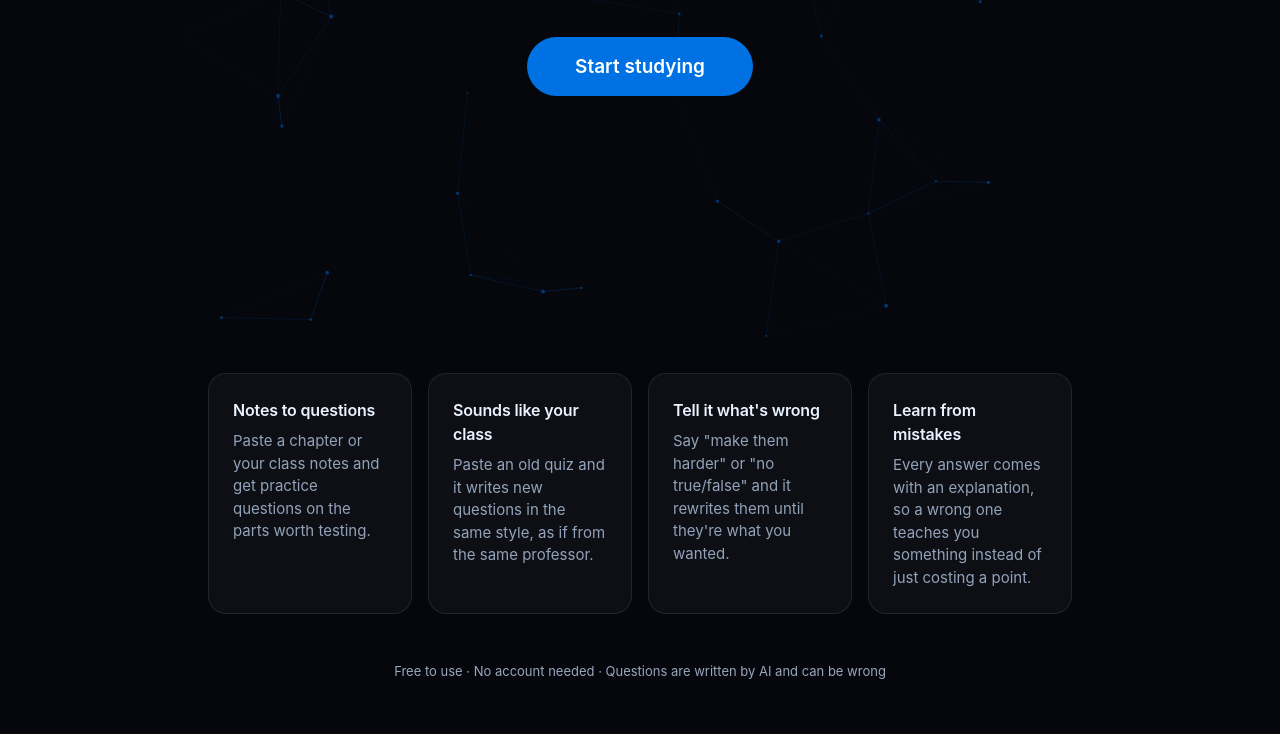
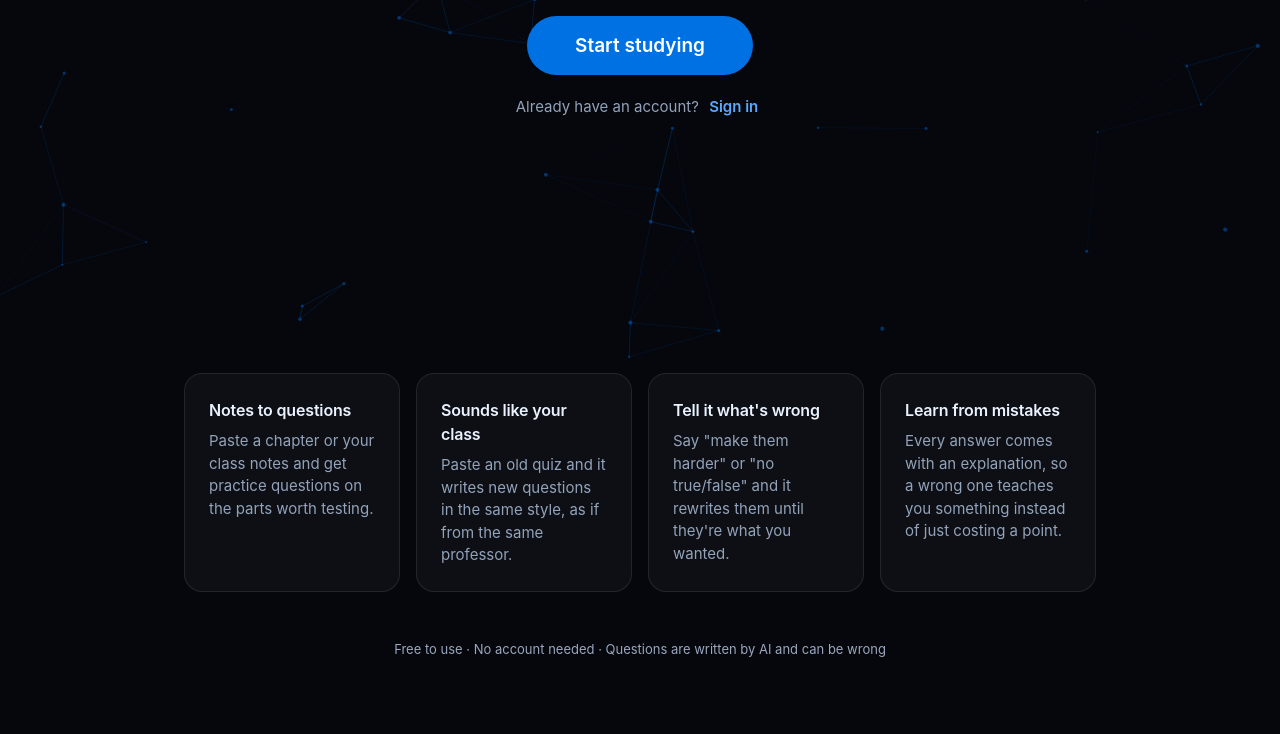
Before and after one commit to thomasuzda/smart-study-ai, a website: page index.html in a window 1280 px wide. Shown: the part 427-1161 px from the top of the page. Drawn offline with nearby package versions, Linux system fonts and the light colour scheme.

Commit message:
Move sign-in under Start studying, and run the background full width
Sign-in now sits under the hero button as "Already have an account? Sign in",
which is where someone is already looking, and it opens the log-in form rather
than sign-up. The top menu's Account item is now shown only once you're signed
in, since it was only ever labelled "Sign In" to cover this job. Guests still
have two ways in: this prompt and the guest banner's "Create a free account".

The tight inline padding left a 22px tap target, half what a thumb needs, so an
invisible ::after grows the hit area to 44px without moving anything or
inflating the hover pill.

The constellation now spans the whole display. It was capped at 960px because
.screen constrains every screen to a readable column, which stopped the field
well short of the edges on a wide monitor. Rather than break the canvas out
with 100vw — which counts the scrollbar, and left the page scrollable 8px
sideways even with overflow-x: clip on html — the cap moves off the landing
section and onto the cards inside it. The hero is then the width of the
display and the canvas simply fills it.

Also fixed: resizing the window while on another screen left the canvas at its
old size, because the container measures 0 while hidden and resize() bails.
Coming back stretched a stale bitmap to fit — 1905px of canvas in a 1085px box,
a 0.57x squash. Now a ResizeObserver watches the container itself, plus a
synchronous re-measure in sync() for the case where the tab was in the
background and the observer's callback hadn't been delivered yet.

Co-Authored-By: Claude Opus 5 <noreply@anthropic.com>

```diff
--- a/css/style.css
+++ b/css/style.css
@@ -1244,8 +1244,8 @@ h3 {
   margin-bottom: 4rem;
 }
 
-/* Feature cards. auto-fit means they reflow from four across to two to one
-   as the window narrows, with no separate mobile rules. */
+/* Feature cards. Column counts are set explicitly at each breakpoint further
+   down, so all four always fill their row. */
 .landing__features {
   list-style: none;
   display: grid;
@@ -1731,9 +1731,38 @@ h3 {
   border: 0;
 }
 
-/* The ring canvas fills the hero only, not the whole scrollable landing. */
+/* The canvas fills the hero's height only, not the whole scrollable landing —
+   but it breaks out of the 60rem text column so the field reaches both edges
+   of the screen instead of stopping short on a wide monitor.
+
+   The landing is the one screen that runs edge to edge. Every other screen is
+   capped at a readable column by .screen, and that cap was cutting the field
+   off at 960px on a wide monitor. Rather than break the canvas out with 100vw
+   — which counts the scrollbar and left the page scrollable 8px sideways — the
+   cap moves off the section and onto the content inside it. The canvas can
+   then just fill the hero, and the hero is the width of the display. */
+.landing {
+  max-width: none;
+  padding-left: 0;
+  padding-right: 0;
+}
+
+/* The cards keep the readable column the section gave up. The hero doesn't
+   need one: its children are already centred and individually capped. */
+.landing__below {
+  max-width: 60rem;
+  margin-left: auto;
+  margin-right: auto;
+}
+
 .landing__hero { position: relative; }
-.landing__hero > .constellation { position: absolute; inset: 0; z-index: 0; }
+
+.landing__hero > .constellation {
+  position: absolute;
+  inset: 0;
+  z-index: 0;
+}
+
 .landing__hero > *:not(.constellation) { position: relative; z-index: 1; }
 
 /* The background is faint now, so the tagline needs no shadow to survive it. */
@@ -1811,3 +1840,53 @@ h3 {
 @media (min-width: 1000px) {
   .landing__features { grid-template-columns: repeat(4, 1fr); }
 }
+
+/* --------------------------------------------------------------------------
+   SIGN IN UNDER THE HERO BUTTON
+   Quieter than "Start studying" on purpose — signing in is the secondary
+   path, and a second loud button beside the first makes neither one read as
+   the thing to do.
+   -------------------------------------------------------------------------- */
+.landing__signin {
+  margin: 1.25rem 0 0;
+  font-size: calc(0.9375rem * var(--font-scale));
+  color: var(--text-muted);
+}
+
+/* Without this the paragraph still lays out when hidden, because .link-button
+   inside it keeps the line boxed open. */
+.landing__signin[hidden] { display: none; }
+
+.landing__signin .link-button {
+  /* Tighter than the standalone link-button so it sits on the same line as
+     the question rather than looking like a separate control. */
+  padding: 0.125rem 0.375rem;
+  font-size: inherit;
+  font-weight: 600;
+  position: relative;
+}
+
+/* That tight padding leaves a 22px-tall tap target, which is half what a
+   thumb needs. This invisible overlay grows the hit area to 44px without
+   moving anything or inflating the hover pill. The gap to the button above is
+   20px, so it can't swallow clicks meant for "Start studying". */
+.landing__signin .link-button::after {
+  content: "";
+  position: absolute;
+  inset: -11px -4px;
+}
+
+/* The landing is dark in both themes, so the muted grey defined for light
+   backgrounds would nearly vanish here. */
+.on-landing .landing__signin { color: #93a2b8; }
+
+.on-landing .landing__signin .link-button { color: #5aa9ff; }
+
+.on-landing .landing__signin .link-button:hover {
+  background-color: rgba(90, 169, 255, 0.14);
+}
+
+/* The Account item is hidden for guests now that signing in lives on the
+   landing. Buttons aren't display:flex, but a stray display rule elsewhere
+   would silently defeat [hidden], so state it. */
+.menu__item[hidden] { display: none; }
--- a/index.html
+++ b/index.html
@@ -100,6 +100,17 @@
           <button class="btn btn--primary btn--large" type="button" id="landing-start">
             Start studying
           </button>
+
+          <!-- Sign-in sits under the button rather than in the top menu: this
+               is where a new visitor is already looking, and it keeps the
+               header to navigation only. Hidden once you're signed in, since
+               there's nothing to sign in to at that point. -->
+          <p class="landing__signin" id="landing-signin">
+            Already have an account?
+            <button class="link-button" type="button" id="landing-signin-button">
+              Sign in
+            </button>
+          </p>
         </div>
       </div>
 
--- a/js/constellation.js
+++ b/js/constellation.js
@@ -177,6 +177,19 @@ const Constellation = (function () {
   }
 
   function sync() {
+    if (!container) return;
+
+    /* Re-measure on the way back onto the landing. The ResizeObserver above
+       covers live window dragging, but its callback is delivered with the
+       browser's rendering steps, which are suspended in a background tab —
+       so a resize that happened while the tab was hidden, or while another
+       screen was showing, might not have landed yet. This check is synchronous
+       and costs one layout read, and resize() ignores a zero-sized container. */
+    if (container.clientWidth &&
+        (container.clientWidth !== width || container.clientHeight !== height)) {
+      resize();
+    }
+
     if (matchMedia('(prefers-reduced-motion: reduce)').matches) return;
     if (visible()) start(); else stop();
   }
@@ -197,7 +210,17 @@ const Constellation = (function () {
       return;
     }
 
-    window.addEventListener('resize', resize);
+    /* A plain window 'resize' listener isn't enough: while the landing is on
+       another screen the container is display:none and measures 0, so resize()
+       bails and the canvas keeps its old size. Come back and CSS stretches
+       that stale bitmap to fit. A ResizeObserver fires whenever the container's
+       own box changes — including 0 -> full when it becomes visible again — so
+       the two can't drift apart. */
+    if (typeof ResizeObserver === 'function') {
+      new ResizeObserver(resize).observe(container);
+    } else {
+      window.addEventListener('resize', resize);
+    }
     document.addEventListener('visibilitychange', sync);
 
     container.ownerDocument.addEventListener('pointermove', function (e) {
--- a/js/ui.js
+++ b/js/ui.js
@@ -674,6 +674,10 @@
     });
   });
 
+  document.getElementById("landing-signin-button").addEventListener("click", function () {
+    openAuth("login");
+  });
+
   document.getElementById("account-login").addEventListener("click", function () {
     openAuth("login");
   });
@@ -710,11 +714,21 @@
       ? "Manage how you're signed in."
       : "Sign in to keep your study chats on every device.";
 
+    // --- Landing sign-in ---
+    // The prompt under "Start studying" is only for people who aren't signed
+    // in; leaving it up afterwards would offer something already done.
+    const landingSignin = document.getElementById("landing-signin");
+    if (landingSignin) landingSignin.hidden = signedIn;
+
     // --- Menu ---
-    // "Account" reads oddly when you aren't one; call it what it does.
+    // Signing in now lives under the "Start studying" button, so the menu item
+    // is only useful once there's an account to manage. Guests still have two
+    // ways in: that landing prompt, and the guest banner's "Create a free
+    // account" — so hiding it here doesn't strand anyone.
     const accountMenuItem = document.querySelector('.menu__item[data-screen="account"]');
     if (accountMenuItem) {
-      accountMenuItem.textContent = signedIn ? "Account" : "Sign In";
+      accountMenuItem.textContent = "Account";
+      accountMenuItem.hidden = !signedIn;
     }
   }
 
```
